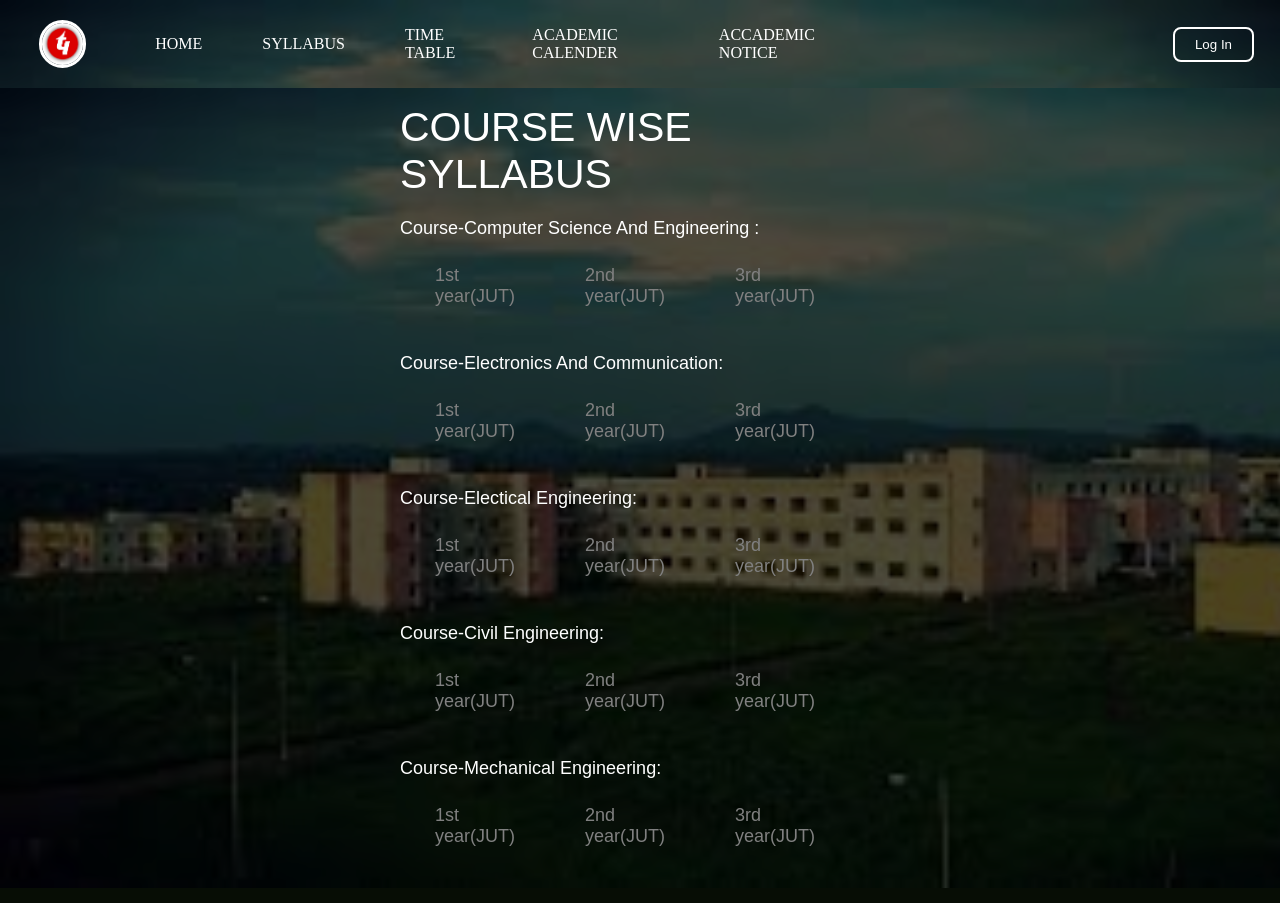
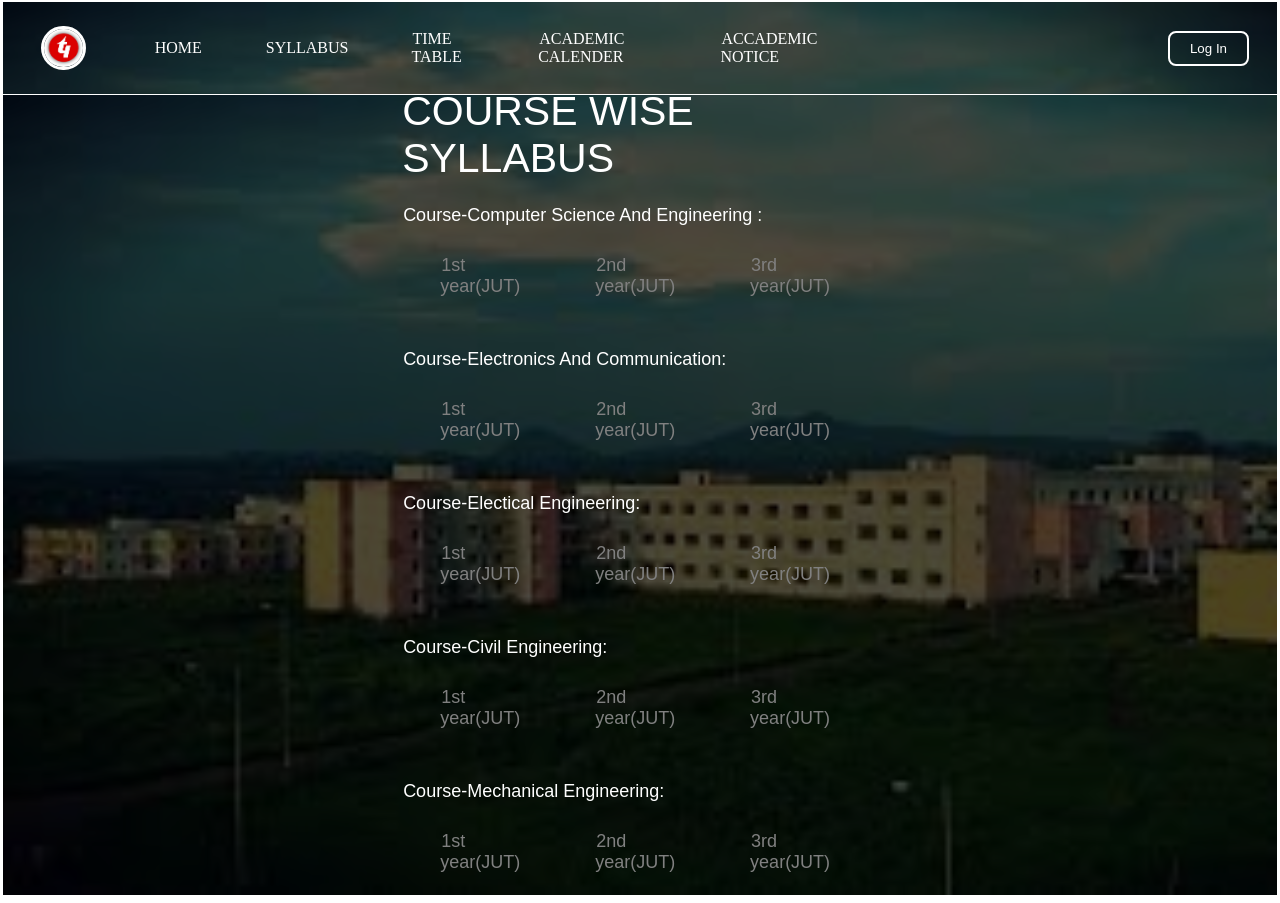
Before and after one commit to Mritunjay800/DecStatic, a PHP site: page /Syllabus.html in a window 1280 px wide. Run offline with PHP 8.4, Linux system fonts and the light colour scheme.

Commit message:
Update Syllabus.css

```diff
--- a/Syllabus.css
+++ b/Syllabus.css
@@ -1,5 +1,5 @@
 *{
-	margin: 0;
+	margin: 1px;
 	padding: 0;
 }
 .logo{
```
